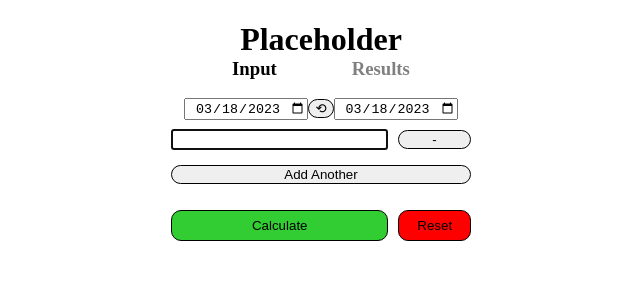
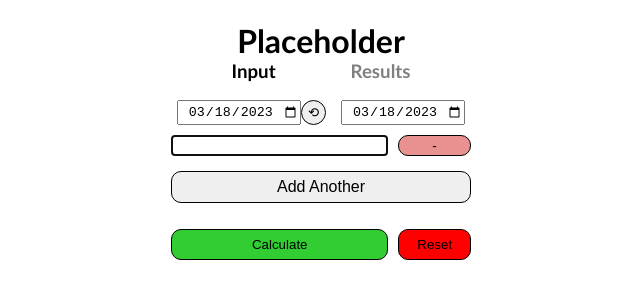
Before and after one commit to OrdinarilySam/deadline-divider-js, a React (Vite) app: page / in a window 1280 px wide. Shown: the top 300 px of the page, without its empty margins (319-959 px from the left). Built offline with nearby package versions, Linux system fonts and the light colour scheme.

Commit message:
basic styling added

```diff
--- a/src/App.css
+++ b/src/App.css
@@ -11,6 +11,7 @@ html {
 body {
   margin: auto;
   max-width: 600px;
+  font-family:'Trebuchet MS', 'Lucida Sans Unicode', 'Lucida Grande', 'Lucida Sans', Arial, sans-serif;
 }
 
 button {
@@ -30,6 +31,7 @@ form{
   display: flex;
   justify-content: center;
   gap: 10px;
+  height: 2em;
 }
 
 /* DIVS */
@@ -39,9 +41,12 @@ form{
 }
 
 .div-fixed-container {
+  width: 65%;
+  margin: auto;
   display: flex;
   justify-content: center;
   gap: 4em;
+  border-bottom: 1px solid black;
 }
 
 .div-result-field {
@@ -54,6 +59,7 @@ form{
   margin: 0.25em auto;
   display: flex;
   justify-content: center;
+  gap: 15px;
 }
 
 .div-option-buttons-container{
@@ -62,6 +68,11 @@ form{
   display: flex;
   gap: 10px;
   width: 50%;
+}
+
+.div-container-first-date {
+  display: flex;
+  flex-direction: row;
 }
 
 /* HEADER 3S */
@@ -83,24 +94,31 @@ form{
 }
 
 
-/* INPUTS */
+/* INPUTS AND LABELS */
 .p-input-label, .input-input-field{
   display: inline-block;
   text-align: right;
   width: 75%;
   margin: 0.25em 0;
+  border: 1px solid grey;
+  font-size: 1rem;
+  padding: 1px 2px;
 }
 
 .p-input-label{
   cursor: pointer;
+  background-color: #fafafa;
 }
+
 
 
 /* BUTTONS */
 .button-add {
   width: 50%;
+  font-size: 1rem;
   margin: 10px;
   padding: 0.1em 0;
+  height: 2em;
 
 }
 
@@ -108,6 +126,7 @@ form{
   width: 25%;
   height: 75%;
   margin: auto;
+  background-color: #e99090;
 }
 
 .button-submit, .button-reset{
@@ -123,3 +142,20 @@ form{
   width: 25%;
   background-color: red;
 }
+
+.button-today {
+  height: 25px;
+  width: 25px;
+  padding: auto;
+  border-radius: 100%;
+}
+
+
+
+
+/* SMALL SCREENS */
+@media screen and (max-width: 500px) {
+  body{
+    background-color: red;
+  }
+}
```
